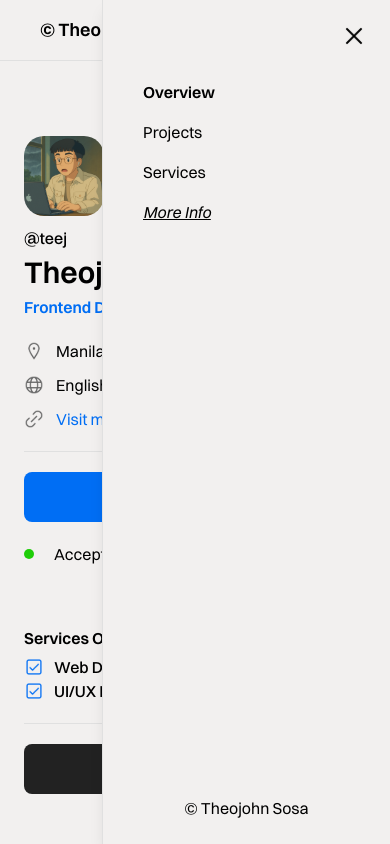
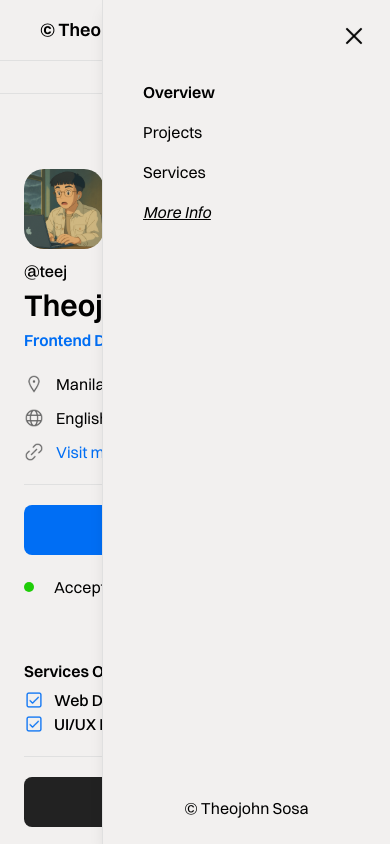
Before and after one commit to theojohnsosa/portfolio, a Next.js app: page / in a window 390 px wide. Both pictures are taken after a click on the button 338 px from the left and 30 px from the top of the page. Shown: the top 844 px of the page. Built offline with nearby package versions, Linux system fonts and the light colour scheme.

Commit message:
feat: added motion to header (mobile-view) and adjusted its duration/transition

```diff
--- a/src/app/components/Header.jsx
+++ b/src/app/components/Header.jsx
@@ -29,7 +29,7 @@ const Header = () => {
       <motion.header
         initial={{ opacity: 0, y: -10 }}
         animate={{ opacity: 1, y: 0 }}
-        transition={{ duration: 0.4, ease: "easeOut" }}
+        transition={{ duration: 1, ease: "easeOut" }}
         className="flex justify-between items-center sticky top-0 z-1 px-10 py-4 border-b border-[#E0E0E0] bg-[#F2F0EF]">
         <Link href="/" className="font-semibold text-lg">
           © Theo
@@ -53,6 +53,11 @@ const Header = () => {
         </button>
       </motion.header>
       {menuOpen && (
+        <motion.header
+        initial={{ opacity: 0, y: -10 }}
+        animate={{ opacity: 1, y: 0 }}
+        transition={{ duration: 1, ease: "easeOut" }}
+        className="flex justify-between items-center sticky top-0 z-1 px-10 py-4 border-b border-[#E0E0E0] bg-[#F2F0EF]">
           <div className="fixed top-0 right-0 h-full w-72 bg-[#F2F0EF] border-l border-[#E0E0E0] z-2 shadow-lg flex flex-col">
             <button
               className="absolute top-6 right-6"
@@ -76,6 +81,7 @@ const Header = () => {
               © Theojohn Sosa
             </p>
           </div>
+        </motion.header>
       )}
     </>
   );
```
Lines whose indentation alone changed are shown as unchanged.
